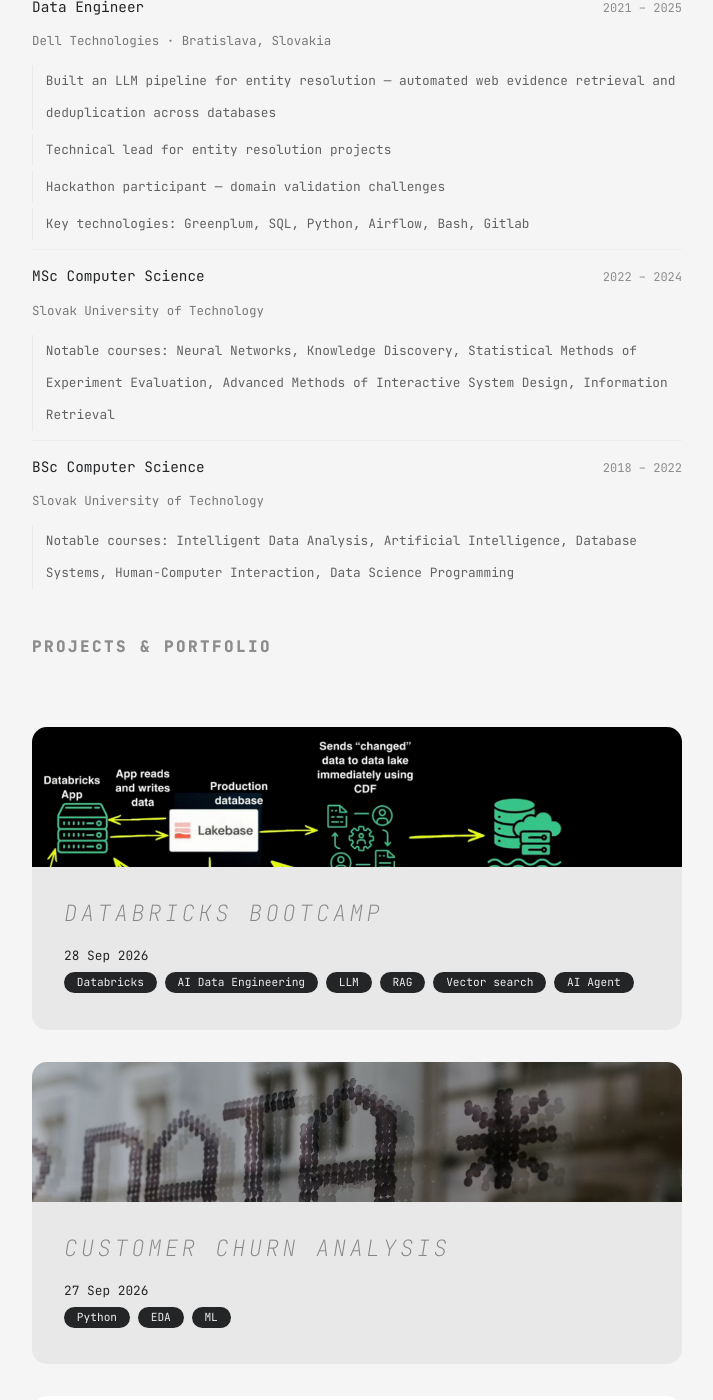
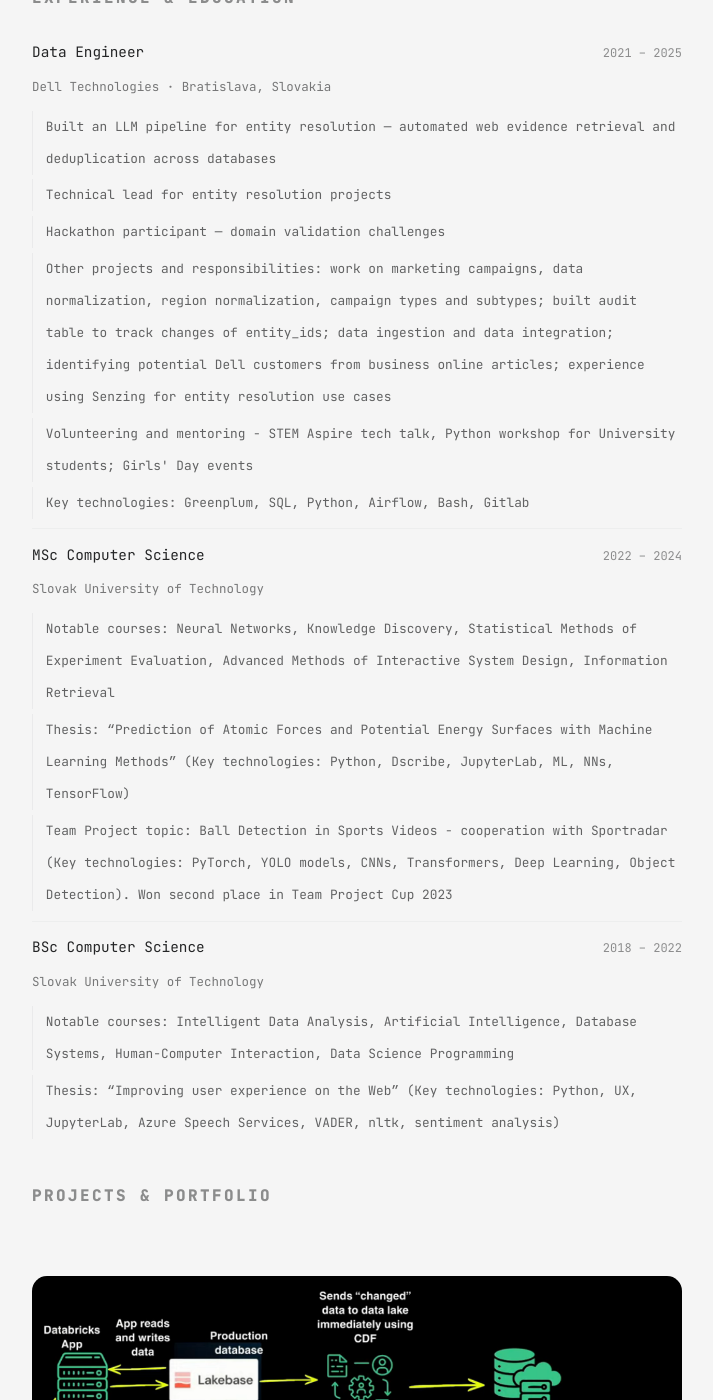
Before and after one commit to luc-rap/luc-rap.github.io, a Jekyll site: the page built from docs/index.md, in a window 1280 px wide and 1400 px high, scrolled down 807 px. Shown: the whole window, without its empty margins (283-996 px from the left). Built offline with Jekyll 4.4.1, drawn with Linux system fonts in a browser that asks for light colours; some of the changed text lies outside the part shown.

Commit message:
updated bio

```diff
--- a/docs/_includes/bio.html
+++ b/docs/_includes/bio.html
@@ -65,14 +65,18 @@
     <span class="tag">Hugging Face</span>
     <span class="tag">LLMs</span>
     <span class="tag">RAG</span>
+    <span class="tag">scikit-learn</span>
   </div>
 
   <div class="tag-group">
     <span class="tag-label">Data Eng</span>
+    <span class="tag">ETL pipelines</span>
     <span class="tag">Airflow</span>
     <span class="tag">PySpark</span>
     <span class="tag">PostgreSQL</span>
     <span class="tag">Databricks</span>
+    <span class="tag">Snowflakde</span>
+    <span class="tag">AWS</span>
   </div>
 
   <div class="tag-group">
@@ -97,6 +101,8 @@
       <li>Built an LLM pipeline for entity resolution — automated web evidence retrieval and deduplication across databases</li>
       <li>Technical lead for entity resolution projects</li>
       <li>Hackathon participant — domain validation challenges</li>
+      <li>Other projects and responsibilities: work on marketing campaigns, data normalization, region normalization, campaign types and subtypes; built audit table to track changes of entity_ids; data ingestion and data integration; identifying potential Dell customers from business online articles; experience using Senzing for entity resolution use cases</li>
+      <li>Volunteering and mentoring - STEM Aspire tech talk, Python workshop for University students; Girls' Day events</li>
       <li>Key technologies: Greenplum, SQL, Python, Airflow, Bash, Gitlab</li>
     </ul>
   </div>
@@ -109,6 +115,8 @@
     <div class="entry-sub">Slovak University of Technology</div>
       <ul class="entry-details">
       <li>Notable courses: Neural Networks, Knowledge Discovery, Statistical Methods of Experiment Evaluation, Advanced Methods of Interactive System Design, Information Retrieval</li>
+      <li>Thesis: “Prediction of Atomic Forces and Potential Energy Surfaces with Machine Learning Methods” (Key technologies: Python, Dscribe, JupyterLab, ML, NNs, TensorFlow)</li>
+      <li>Team Project topic: Ball Detection in Sports Videos - cooperation with Sportradar (Key technologies: PyTorch, YOLO models, CNNs, Transformers, Deep Learning, Object Detection). Won second place in Team Project Cup 2023</li>
     </ul>
   </div>
 
@@ -120,6 +128,7 @@
     <div class="entry-sub">Slovak University of Technology</div>
     <ul class="entry-details">
       <li>Notable courses: Intelligent Data Analysis, Artificial Intelligence, Database Systems, Human-Computer Interaction, Data Science Programming</li>
+      <li> Thesis: “Improving user experience on the Web” (Key technologies: Python, UX, JupyterLab, Azure Speech Services, VADER, nltk, sentiment analysis)</li>
     </ul>
   </div>
 </section>
```
